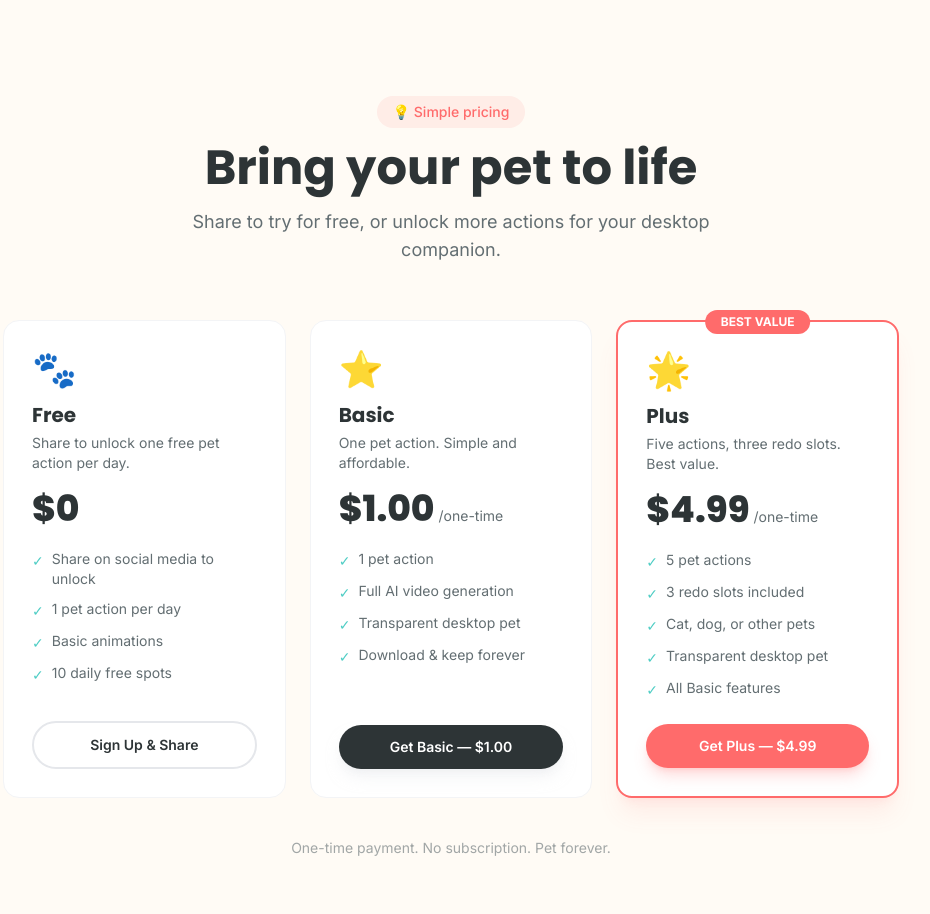
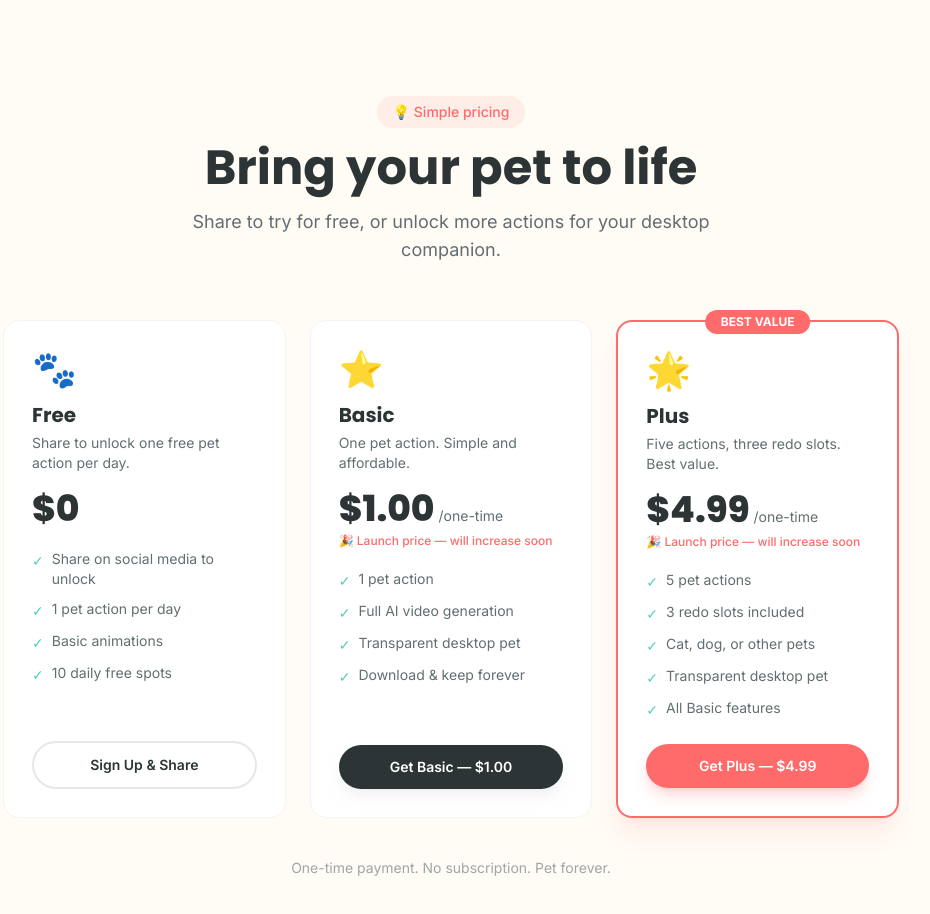
Before and after one commit to lsbillups/deskbub, a Next.js app: page /pricing in a window 1280 px wide. Shown: the top 914 px of the page, without its empty margins (189-1119 px from the left). Built offline with nearby package versions, Linux system fonts and the light colour scheme; no server answers.

Commit message:
Promo price badge on Basic and Plus

```diff
--- a/app/pricing/page.tsx
+++ b/app/pricing/page.tsx
@@ -28,6 +28,7 @@ const tiers = [
     price: '$1.00',
     period: 'one-time',
     desc: 'One pet action. Simple and affordable.',
+    promo: true,
     features: [
       '1 pet action',
       'Full AI video generation',
@@ -45,6 +46,7 @@ const tiers = [
     price: '$4.99',
     period: 'one-time',
     desc: 'Five actions, three redo slots. Best value.',
+    promo: true,
     features: [
       '5 pet actions',
       '3 redo slots included',
@@ -108,6 +110,7 @@ export default function PricingPage() {
               <div className="mb-5">
                 <span className="text-4xl font-display font-extrabold text-text-primary">{tier.price}</span>
                 {tier.period && <span className="text-text-secondary text-sm ml-1">/{tier.period}</span>}
+                {tier.promo && <p className="text-xs text-coral font-medium mt-1">🎉 Launch price — will increase soon</p>}
               </div>
 
               <ul className="space-y-2.5 mb-6 flex-1">
```
